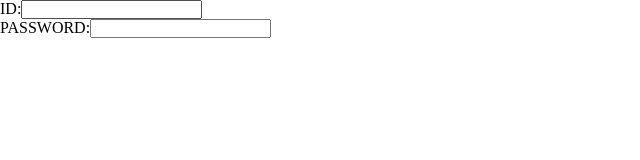
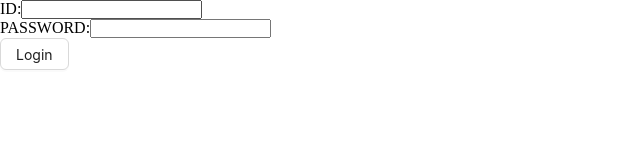
Before and after one commit to Shariful4447/phum-client-frontend, a React (Vite) app: page /login in a window 1280 px wide. Shown: the top 160 px of the page, without its empty margins (0-640 px from the left). Built offline with nearby package versions, Linux system fonts and the light colour scheme.

Commit message:
form data get in console success

```diff
--- a/src/pages/Login.tsx
+++ b/src/pages/Login.tsx
@@ -1,17 +1,22 @@
+import { Button } from "antd";
 import { useForm } from "react-hook-form";
 
 const Login = () => {
   const { register, handleSubmit } = useForm();
+  const onSubmit = (data) => {
+    console.log(data);
+  };
   return (
-    <form onSubmit={handleSubmit}>
+    <form onSubmit={handleSubmit(onSubmit)}>
       <div>
         <label htmlFor="id">ID:</label>
-        <input type="text" id="id"></input>
+        <input type="text" id="id" {...register("id")}></input>
       </div>
       <div>
         <label htmlFor="password">PASSWORD:</label>
-        <input type="text" id="password"></input>
+        <input type="text" id="password" {...register("password")}></input>
       </div>
+      <Button htmlType="submit">Login</Button>
     </form>
   );
 };
```
